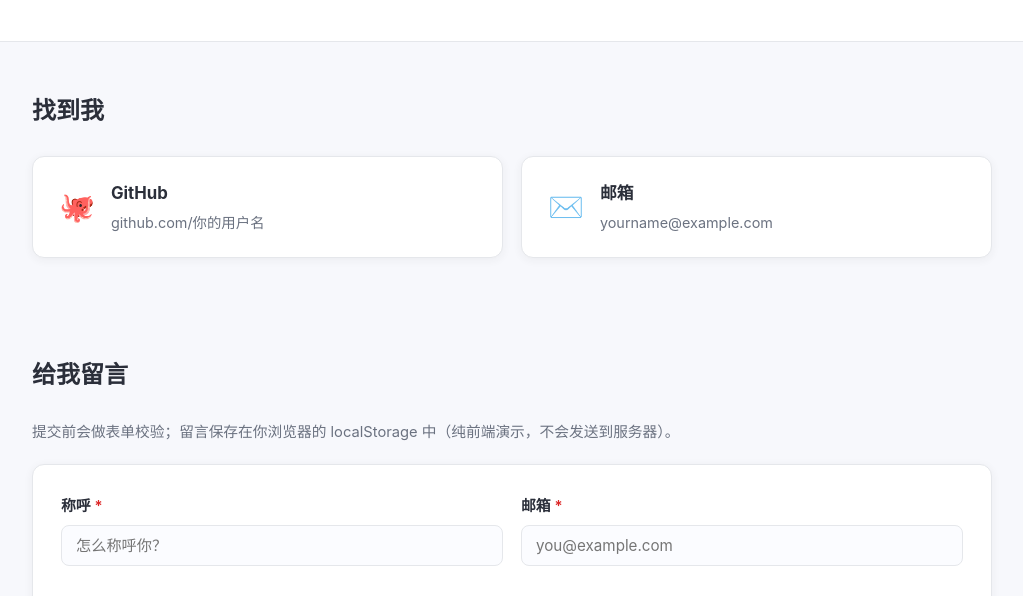
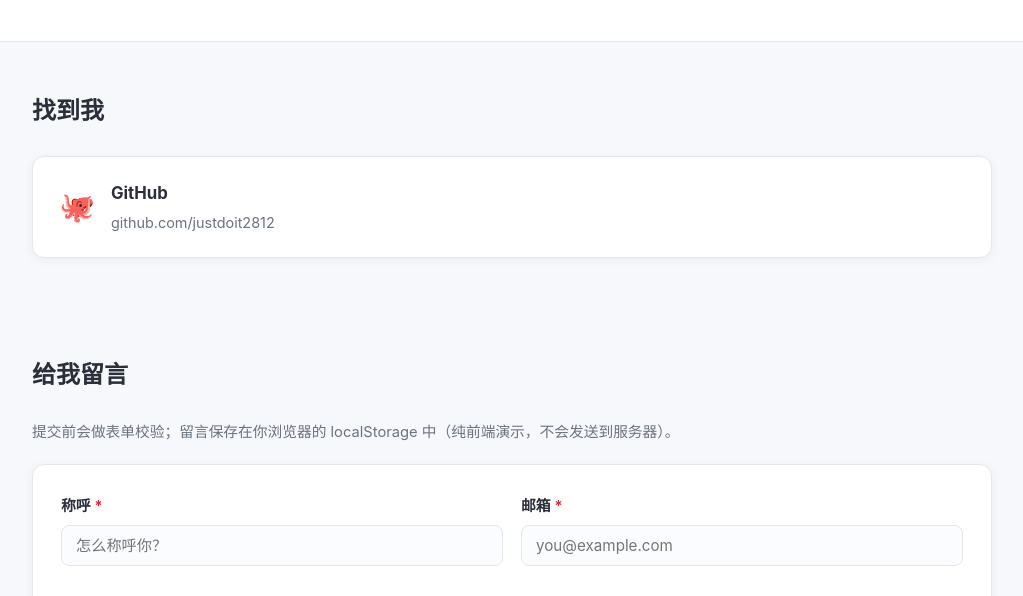
Before and after one commit to justdoit2812/growth-homepage, a plain HTML site: page contact.html in a window 1280 px wide. Shown: the part 204-800 px from the top of the page, without its empty margins (128-1151 px from the left). Drawn offline with Linux system fonts and the light colour scheme.

Commit message:
填入 GitHub 用户名 justdoit2812，移除邮箱占位卡片
- 全站 8 处 GitHub 链接替换为真实用户名
- 联系页只保留 GitHub 卡片（未提供邮箱，不放占位信息）
- 项目页源码仓库链接指向 growth-homepage 仓库
- README 部署命令更新为实际用户名

```diff
--- a/contact.html
+++ b/contact.html
@@ -34,20 +34,11 @@
     <section class="container section">
       <h2 class="section-title">找到我</h2>
       <div class="contact-grid">
-        <a class="contact-card" href="https://github.com/你的用户名" target="_blank" rel="noopener">
+        <a class="contact-card" href="https://github.com/justdoit2812" target="_blank" rel="noopener">
           <div class="contact-icon">🐙</div>
           <div>
             <h3>GitHub</h3>
-            <p>github.com/你的用户名</p>
-            <!-- TODO: 替换成你的 GitHub 用户名 -->
-          </div>
-        </a>
-        <a class="contact-card" href="mailto:yourname@example.com">
-          <div class="contact-icon">✉️</div>
-          <div>
-            <h3>邮箱</h3>
-            <p>yourname@example.com</p>
-            <!-- TODO: 替换成你的邮箱；不想放邮箱可删除这块 -->
+            <p>github.com/justdoit2812</p>
           </div>
         </a>
       </div>
@@ -93,8 +84,7 @@
   <footer class="site-footer">
     <div class="container">
       <p>
-        <a href="https://github.com/你的用户名" target="_blank" rel="noopener">GitHub 主页</a>
-        <!-- TODO: 替换成你的 GitHub 地址 -->
+        <a href="https://github.com/justdoit2812" target="_blank" rel="noopener">GitHub 主页</a>
       </p>
       <p class="footer-meta">我的成长主页 · 持续更新中 · <span id="year">2026</span></p>
     </div>
```
Also changed, not shown: index.html (+1 -2 lines), projects.html (+2 -4 lines), records.html (+1 -2 lines), skills.html (+1 -2 lines), 1 other file.
